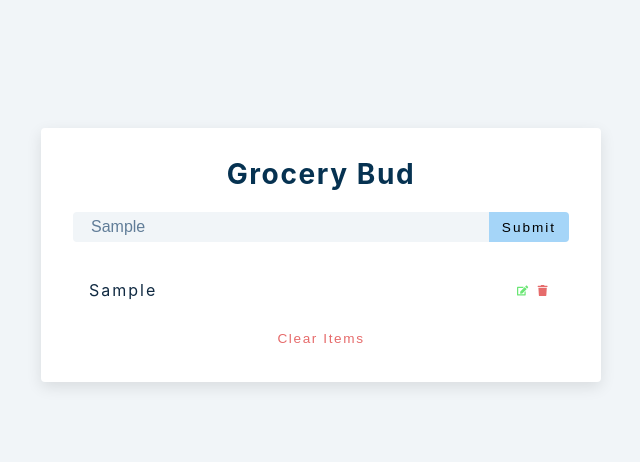
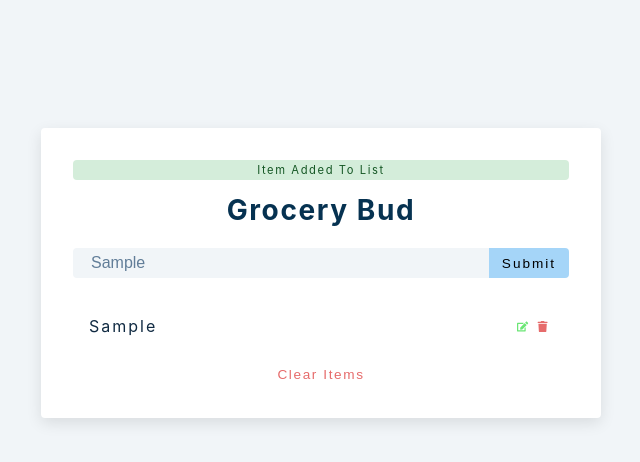
Before and after one commit to MarkTalandron19/TalandronReactGroceryBasket, a React (Vite) app in the folder final/: page / in a window 1280 px wide. Both pictures are taken after typing "Sample" into the empty fields and a click on the button "Submit". Shown: the top 462 px of the page, without its empty margins (319-959 px from the left). Built offline with nearby package versions, Linux system fonts and the light colour scheme.

Commit message:
added alert

```diff
--- /dev/null
+++ b/final/src/Alert.jsx
@@ -0,0 +1,13 @@
+import React, { useEffect } from "react";
+
+const Alert = ({ type, message, removeAlert, list }) => {
+  useEffect(() => {
+    const timer = setTimeout(() => {
+      removeAlert();
+    }, 5000);
+    return () => clearTimeout(timer);
+  }, [list]);
+  return <p className={`alert alert-${type}`}>{message}</p>;
+};
+
+export default Alert;
--- a/final/src/Form.jsx
+++ b/final/src/Form.jsx
@@ -1,25 +1,43 @@
 import { useState } from "react";
 import List from "./List";
+import Alert from "./Alert";
 
 const Form = () => {
   const [list, setList] = useState([]);
   const [editing, setEditing] = useState(false);
-  const [name, setName] = useState('');
+  const [alert, setAlert] = useState({ show: false, message: "", type: "" });
+  const [name, setName] = useState("");
 
-  const handleSubmit = (e) =>{
+  const handleSubmit = (e) => {
     e.preventDefault();
-    const newItem = {id: list.length + 1, title: name};
+    handleAlert(true, 'success', 'item added to list');
+    const newItem = { id: list.length + 1, title: name };
     setList([...list, newItem]);
-    setName('');
-  }
+    setName("");
+  };
 
+  const handleAlert = (show = false, type = "", message = "") => {
+    setAlert({ show, type, message });
+  };
 
   return (
     <>
       <form action="" className="grocery-form" onSubmit={handleSubmit}>
+        {alert.show && (
+          <Alert
+            type={alert.type}
+            message={alert.message}
+            removeAlert={handleAlert}
+          />
+        )}
         <h3>grocery bud</h3>
         <div className="form-control">
-        <input type="text" className="grocery" placeholder="e.g. eggs" onChange={(text) => setName(text.target.value)}/>
+          <input
+            type="text"
+            className="grocery"
+            placeholder="e.g. eggs"
+            onChange={(text) => setName(text.target.value)}
+          />
           <button type="submit" className="submit-btn" onSubmit={handleSubmit}>
             {editing ? "edit" : "submit"}
           </button>
@@ -28,9 +46,7 @@ const [list, setList] = useState([]);
       {list.length > 0 && (
         <div className="grocery-container">
           <List list={list} />
-            <button className="clear-btn">
-                clear items
-            </button>
+          <button className="clear-btn">clear items</button>
         </div>
       )}
     </>
```
Lines whose indentation alone changed are shown as unchanged.
